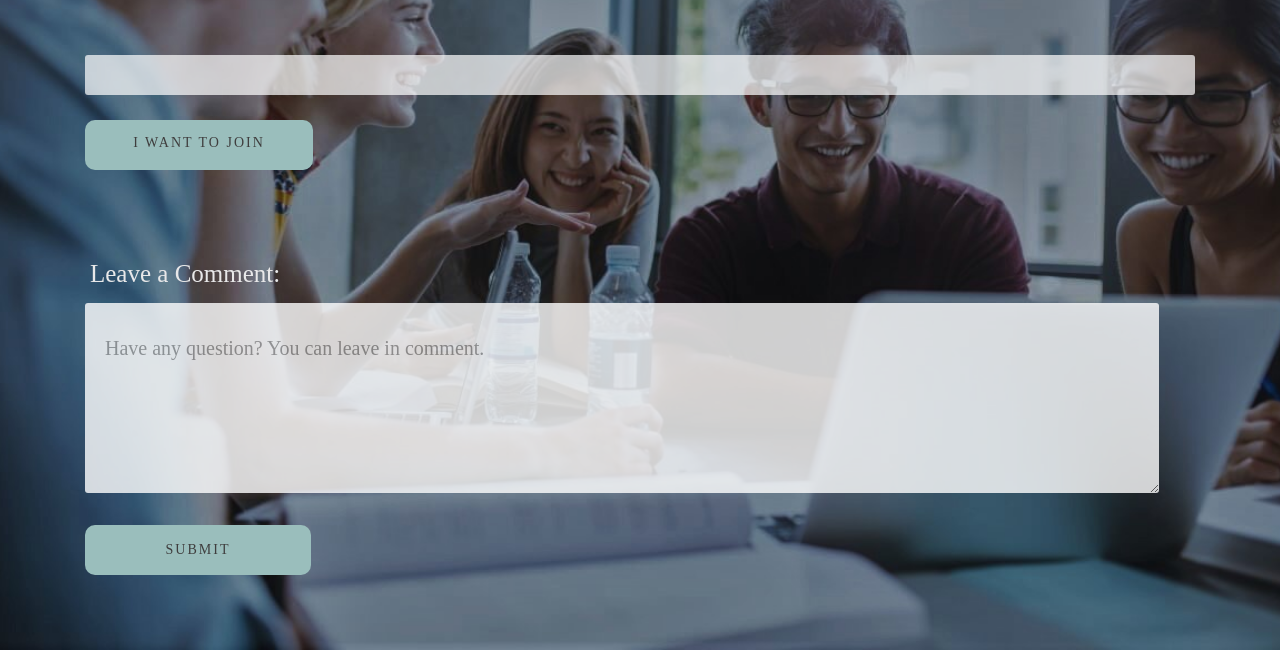
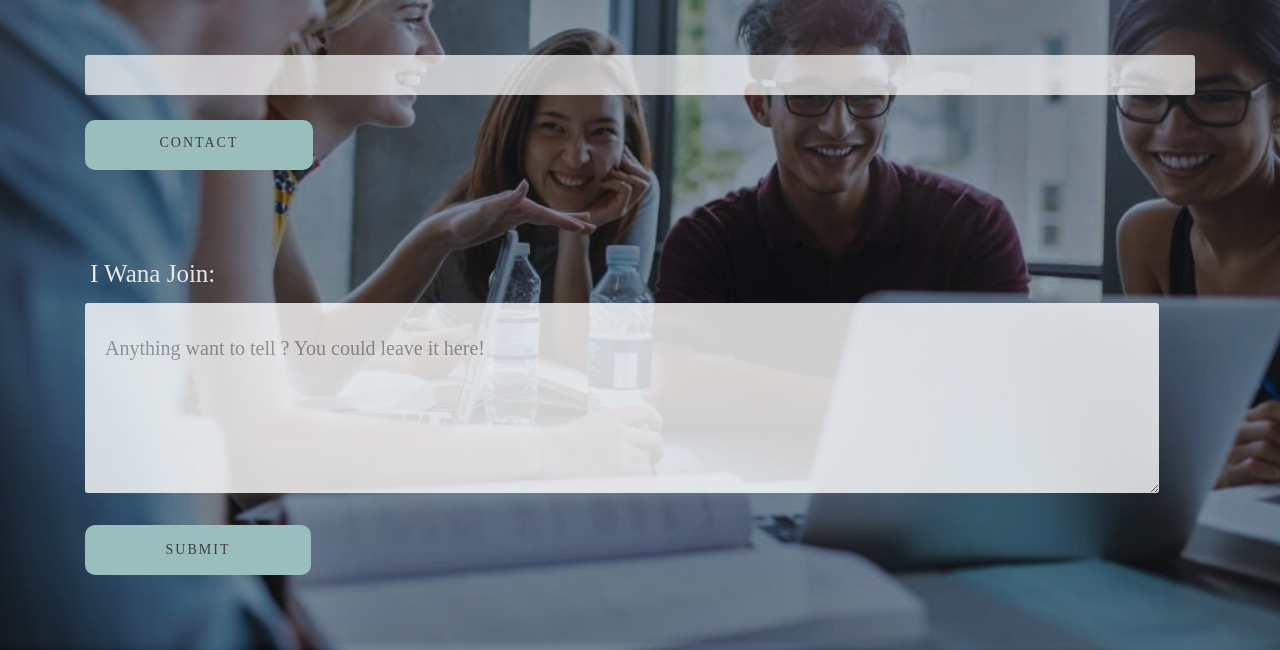
Before and after one commit to liushiru/ChiongTogether, a Node project: template views/forum/singleForum.ejs in a window 1280 px wide. Shown: the part 240-890 px from the top of the page. Run offline with Node 20 templates, Linux system fonts and the light colour scheme; the template is opened without the code that fills it, so the values that code supplies are empty; some libraries are stand-ins or nearby versions; some web fonts are replaced.

Commit message:
change the name of comment

```diff
--- a/views/forum/singleForum.ejs
+++ b/views/forum/singleForum.ejs
@@ -57,20 +57,20 @@
                     </div>
                 </div>
             </div>
-            <a class='join-btn' href="/users/<%= author.matricNo %>">I want to join</a>
+            <a class='join-btn' href="/users/<%= author.matricNo %>">Contact <%= author.name %></a>
 
   <!--------------------------------write comment------------------------>
 
 
           <form class="single-content-section-c" action="/forum/addComment?_method=PUT" method="POST">
-            <h5 class='comment-title'>Leave a Comment:</h5>
+            <h5 class='comment-title'>I Wana Join:</h5>
             <textarea
             class="single-content-section-b"
             rows="3"
             type="comment"
             id="comment"
             name="comment"
-            placeholder="Have any question? You can leave in comment."
+            placeholder="Anything want to tell <%= author.name.toString() %>? You could leave it here!"
             ></textarea>
             <input type="hidden" id="postId" name="postId" value="<%= post.id %>">
             <button type="submit" class="comment-btn">Submit</button>
```
